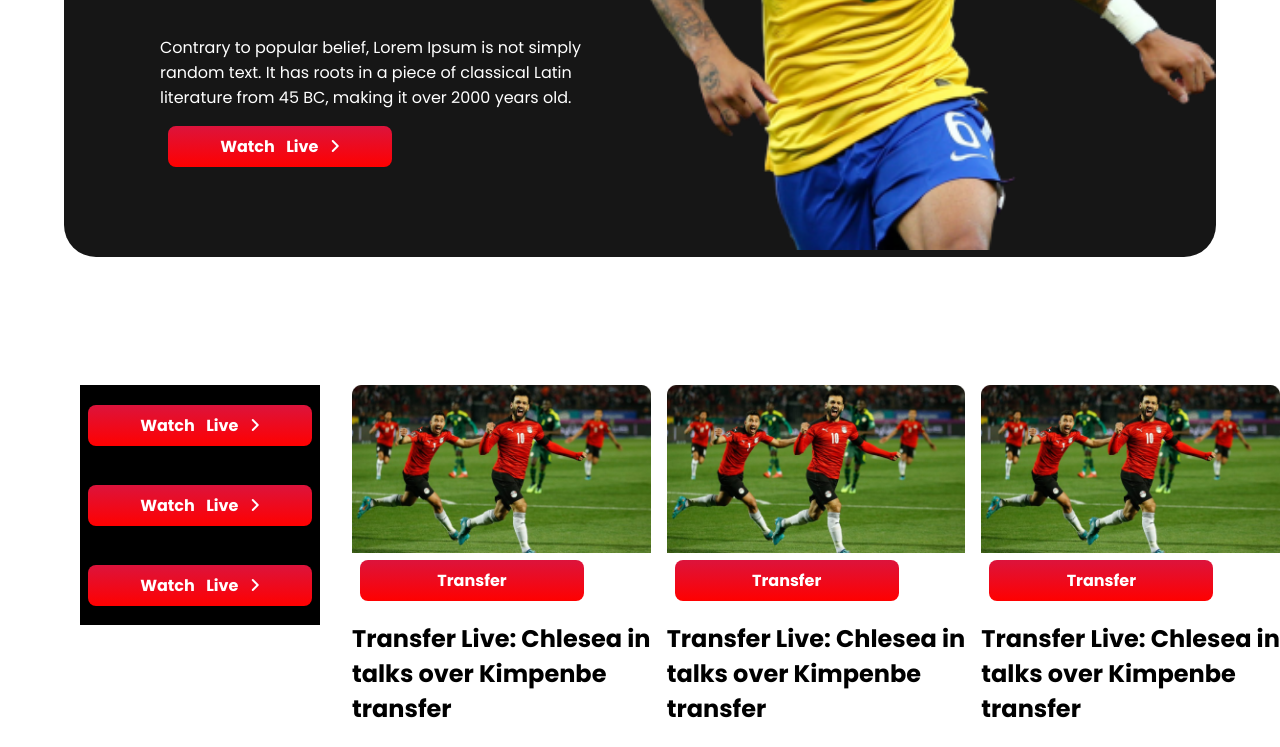
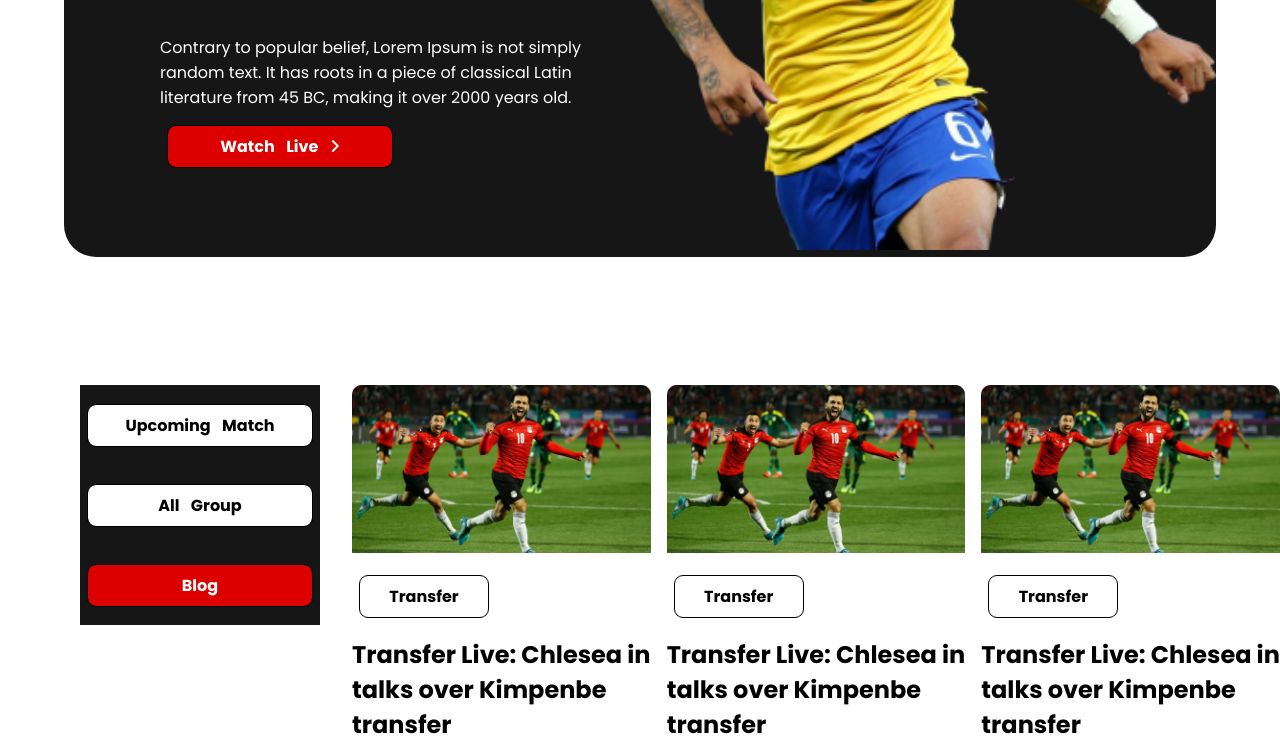
Before and after one commit to foy4748/ph_assignment_02, a website: page index.html in a window 1280 px wide. Shown: the part 380-1127 px from the top of the page. Drawn offline with Linux system fonts and the light colour scheme.

Commit message:
Fixed the button sizes for different places
Handled the Active status of the button using
active class. This will be helpful to toggle
active status is JS was allowed.

```diff
--- a/css/style.css
+++ b/css/style.css
@@ -13,18 +13,31 @@ body {
 
 .link-button {
   display: block;
+
   width: 12rem;
   padding: 0.5rem 1rem;
+  margin: 0 0.5rem;
+
   text-decoration: none;
-  background-image: linear-gradient(crimson, red);
-  color: white;
+
+  color: black;
+  background-color: white;
+
+  outline: 1px solid black;
   border-radius: 0.5rem;
+
   text-align: center;
   font-weight: 700;
   word-spacing: 0.5rem;
-  margin: 0 0.5rem;
 }
 
+/* For make the button looks like
+ * activated
+ */
+.active {
+  color: white;
+  background-color: #dd0000;
+}
 .container {
   margin-bottom: 8rem;
 }
@@ -80,7 +93,7 @@ body {
 
 .nav-cards {
   margin-right: 2rem;
-  background-color: black;
+  background-color: #161616;
   width: 30%;
   height: 15rem;
   display: flex;
@@ -95,6 +108,11 @@ body {
   display: grid;
   grid-template-columns: repeat(3, 1fr);
   grid-column-gap: 1rem;
+}
+
+.blog-card > .link-button {
+  width: 6rem;
+  margin-top: 1rem;
 }
 
 .blog-card > img {
@@ -176,6 +194,10 @@ ul.socials {
 }
 /* For Tablets */
 @media screen and (max-width: 992px) {
+  .container {
+    margin-bottom: 2rem;
+  }
+
   /* BLOGS Section Media Query Rules */
   .cards {
     flex-flow: column;
--- a/index.html
+++ b/index.html
@@ -31,7 +31,7 @@
               It has roots in a piece of classical Latin literature from 45 BC,
               making it over 2000 years old.
             </p>
-            <a href="" class="link-button"
+            <a href="" class="link-button active" id="watch-live-button"
               >Watch Live <i class="fa-solid fa-angle-right"></i
             ></a>
           </div>
@@ -55,15 +55,9 @@
 				 with Fixed width in Desktop View
 			-->
           <div class="nav-cards">
-            <a href="" class="link-button"
-              >Watch Live <i class="fa-solid fa-angle-right"></i
-            ></a>
-            <a href="" class="link-button"
-              >Watch Live <i class="fa-solid fa-angle-right"></i
-            ></a>
-            <a href="" class="link-button"
-              >Watch Live <i class="fa-solid fa-angle-right"></i
-            ></a>
+            <a href="" class="link-button">Upcoming Match</a>
+            <a href="" class="link-button">All Group</a>
+            <a href="" class="link-button active">Blog</a>
           </div>
 
           <!-- The Blog Cards
```
